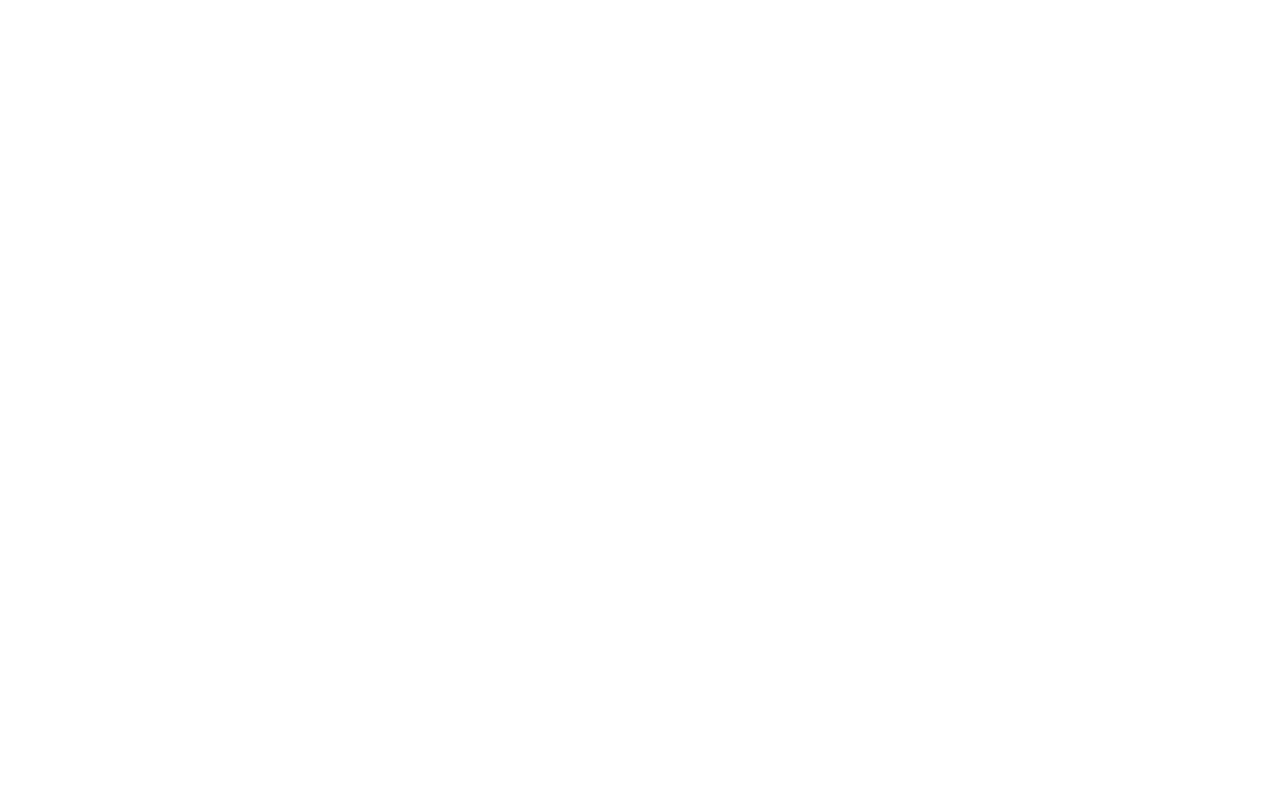
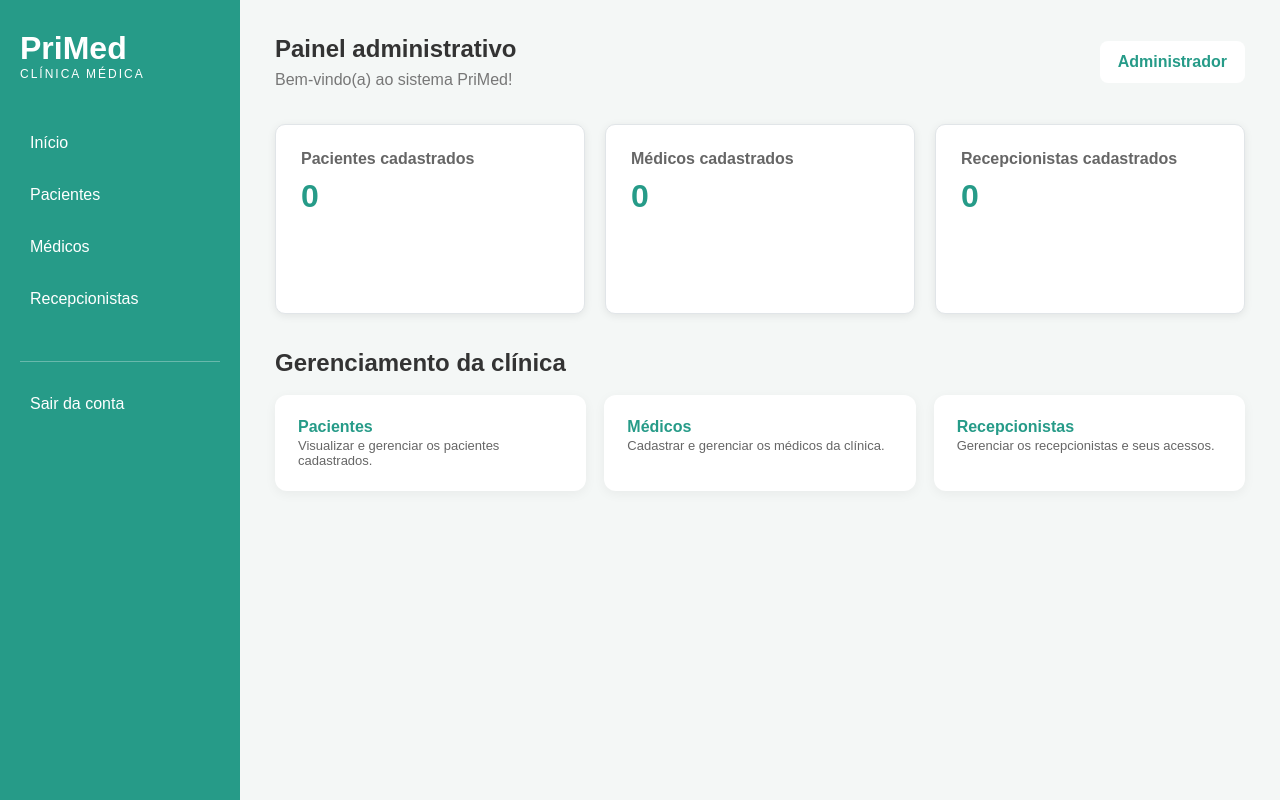
Before and after one commit to GabezN0x/Clinica_Medica, a PHP site: page /admin/index.php in a window 1280 px wide. Before the commit the page is empty. Run offline with PHP 8.4, Linux system fonts and the light colour scheme; data that the repository does not hold is empty.

Commit message:
Add files via upload

```diff
--- a/clinica-medica-PW2-main/admin/index.php
+++ b/clinica-medica-PW2-main/admin/index.php
@@ -0,0 +1,279 @@
+<?php
+require_once "../php/conexao.php";
+
+$sql = $conexao->query("SELECT COUNT(*) FROM paciente");
+$totalPacientes = $sql->fetchColumn();
+
+$sql = $conexao->query("SELECT COUNT(*) FROM medico");
+$totalMedicos = $sql->fetchColumn();
+
+$sql = $conexao->query("SELECT COUNT(*) FROM usuario WHERE tipo_usuario = 'recepcionista'");
+$totalRecepcionistas = $sql->fetchColumn();
+?>
+
+<!DOCTYPE html>
+<html lang="pt-br">
+<head>
+    <meta charset="UTF-8">
+    <meta name="viewport" content="width=device-width, initial-scale=1.0">
+    <title>Painel Administrativo - PriMed</title>
+    <link rel="stylesheet" href="../css/style.css">
+
+    <style>
+        body {
+            margin: 0;
+            font-family: Arial, sans-serif;
+            background-color: #f4f7f6;
+        }
+
+        .admin-container {
+            display: flex;
+            min-height: 100vh;
+        }
+
+        .admin-nome{
+            background-color: white;
+            padding: 12px 18px;
+            border-radius: 8px;
+            color: #269b88;
+            font-weight: bold;
+        }
+
+        .menu-lateral {
+            width: 240px;
+            background-color: #269b88;
+            color: white;
+            padding: 30px 20px;
+            box-sizing: border-box;
+        }
+
+        .menu-lateral h1 {
+            font-size: 30px
+            margin-bottom: 5px;
+        }
+
+        .menu-lateral p {
+            margin-bottom: 40px;
+            font-size: 12px;
+            letter-spacing: 2px;
+        }
+
+        .menu-lateral a {
+            display: block;
+            color: white;
+            text-decoration: none;
+            padding: 13px 10px;
+            margin-bottom: 8px;
+            border-radius: 6px;
+            font_size: 15px;
+        }
+
+        .menu-lateral a:hover {
+            background-color: #208574;
+        }
+
+        .sair {
+            margin-top: 40px;
+            border-top: 1px solid rgb(255,255,255, 0.3);
+            padding-top: 20px
+        }
+
+        .conteudo {
+            flex: 1;
+            padding: 35px;
+        }
+
+        .topo {
+            display: flex;
+            justify-content: space-between;
+            align-items: center;
+            margin-bottom: 35px;
+        }
+
+        .topo h2 {
+            color: #333;
+            margin-bottom: 0px;
+        }
+
+        .topo p {
+            color: #777;
+            margin-top: 8px;
+        }
+
+        .cards {
+            display: flex;
+            gap: 20px;
+            flex-wrap: wrap;
+            margin-bottom: 35px;
+        }
+
+        .card {
+            background-color: white;
+            padding: 25px;
+            border-radius: 10px;
+            flex: 1;
+            min-width: 180px;
+            box-shadow: 0 2px 8px rgba(0,0,0,0.08);
+        }
+
+        .card h3 {
+            color: #666;
+            font-size: 16px;
+            margin-top: 0;
+        }
+
+        .card h1 {
+            color: #269b88;
+            margin-bottom: 0;
+        }
+
+        .gerenciamento {
+            margin-top: 30px;
+        }
+
+        .gerenciamento h2 {
+            color: #333;
+            margin-bottom: 18px;
+        }
+
+        .opcoes {
+            display: grid;
+            grid-template-columns: repeat(3, 1fr);
+            gap: 18px;
+        }
+
+        .opcao {
+        background-color: white;
+        padding: 23px;
+        border-radius: 12px;
+        text-decoration: none;
+        box-shadow: 0 3px 12px rgba(0,0,0,0.05);
+        transition: 0.2s;
+        }
+
+        .opcao:hover {
+           transform: translateY(-3px);
+           box-shadow: 0 5px 15px rgba(0,0,0,0.10);
+        }
+
+        .opcao h3 {
+            color: #269b88;
+            font-size: 16px;
+            margin: 0 0 2px;
+        }
+
+        .opcao p {
+            color: #666;
+            font-size: 13px;
+            margin: 0;
+        }
+
+        @media (max-width: 900px) {
+            .opcoes {
+                grid-template-columns: repeat(2, 1fr);
+                }
+            }
+
+            @media (max-width: 600px) {
+                .opcoes {
+                    grid-template-columns: 1fr;
+                }
+            }
+
+
+        @media (max-width: 700px) {
+            .admin-container {
+                flex-direction: column;
+            }
+
+            .menu-lateral {
+                width: 100%;
+            }
+
+            .conteudo {
+                padding: 20px;
+            }
+        }
+    </style>
+</head>
+
+<body>
+
+<div class="admin-container">
+
+    <div class="menu-lateral">
+        <h1>PriMed</h1>
+        <p>CLÍNICA MÉDICA</p>
+
+        <a href="index.php">Início</a>
+        <a href="pacientes.php">Pacientes</a>
+        <a href="medicos.php">Médicos</a>
+        <a href="recepcionistas.php">Recepcionistas</a>
+
+        <div class="sair">
+            <a href="../php/logout.php">Sair da conta</a>
+        </div>
+    </div>
+
+    <div class="conteudo">
+
+        <div class="topo">
+            <div>
+                <h2>Painel administrativo</h2>
+                <p>Bem-vindo(a) ao sistema PriMed!</p>
+            </div>
+            <div class="admin-nome">Administrador</div>
+        </div>
+
+        <div class="cards">
+
+            <div class="card">
+                <h3>Pacientes cadastrados</h3>
+                <h1><?php echo $totalPacientes; ?></h1>
+            </div>
+
+            <div class="card">
+                <h3>Médicos cadastrados</h3>
+                <h1><?php echo $totalMedicos; ?></h1>
+            </div>
+
+            <div class="card">
+                <h3>Recepcionistas cadastrados</h3>
+                <h1><?php echo $totalRecepcionistas; ?></h1>
+            </div>
+
+        </div>
+
+        <div class="gerenciamento">
+
+            <h2>Gerenciamento da clínica</h2>
+
+
+            <div class="opcoes">
+
+            <a href="pacientes.php" class="opcao">
+                <h3>Pacientes</h3>
+                <p>Visualizar e gerenciar os pacientes cadastrados.</p>
+            </a>
+
+            <a href="medicos.php" class="opcao">
+                <h3>Médicos</h3>
+                <p>Cadastrar e gerenciar os médicos da clínica.</p>
+            </a>
+
+            <a href="recepcionistas.php" class="opcao">
+                <h3>Recepcionistas</h3>
+                <p>Gerenciar os recepcionistas e seus acessos.</p>
+            </a>
+
+        </div>
+
+
+        </div>
+
+    </div>
+
+</div>
+
+</body>
+</html>
```
Also changed, not shown: clinica-medica-PW2-main/php/criar_admin.php (added, +22 -0 lines), clinica-medica-PW2-main/php/criar_rec.php (added, +20 -0 lines), clinica-medica-PW2-main/php/login.php (+34 -1 lines), clinica-medica-PW2-main/admin/recepcionistas.php (added).
